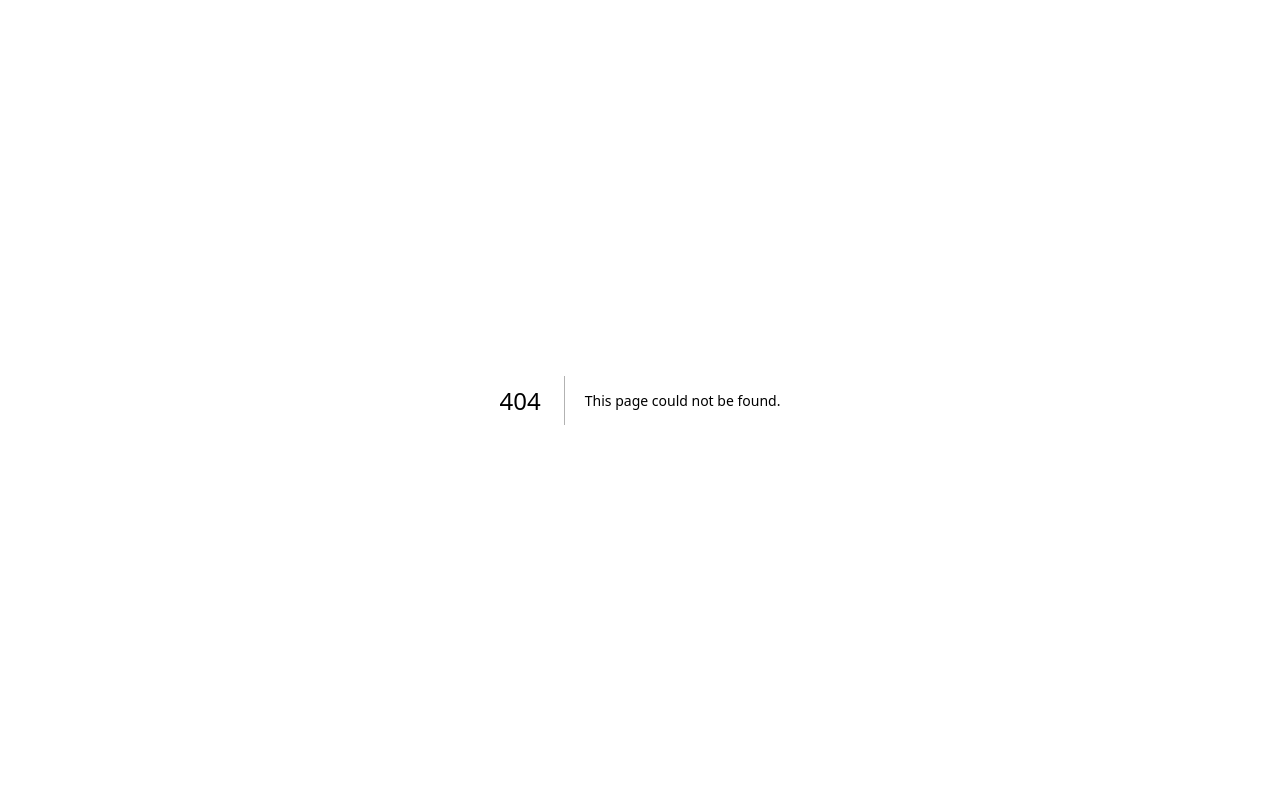
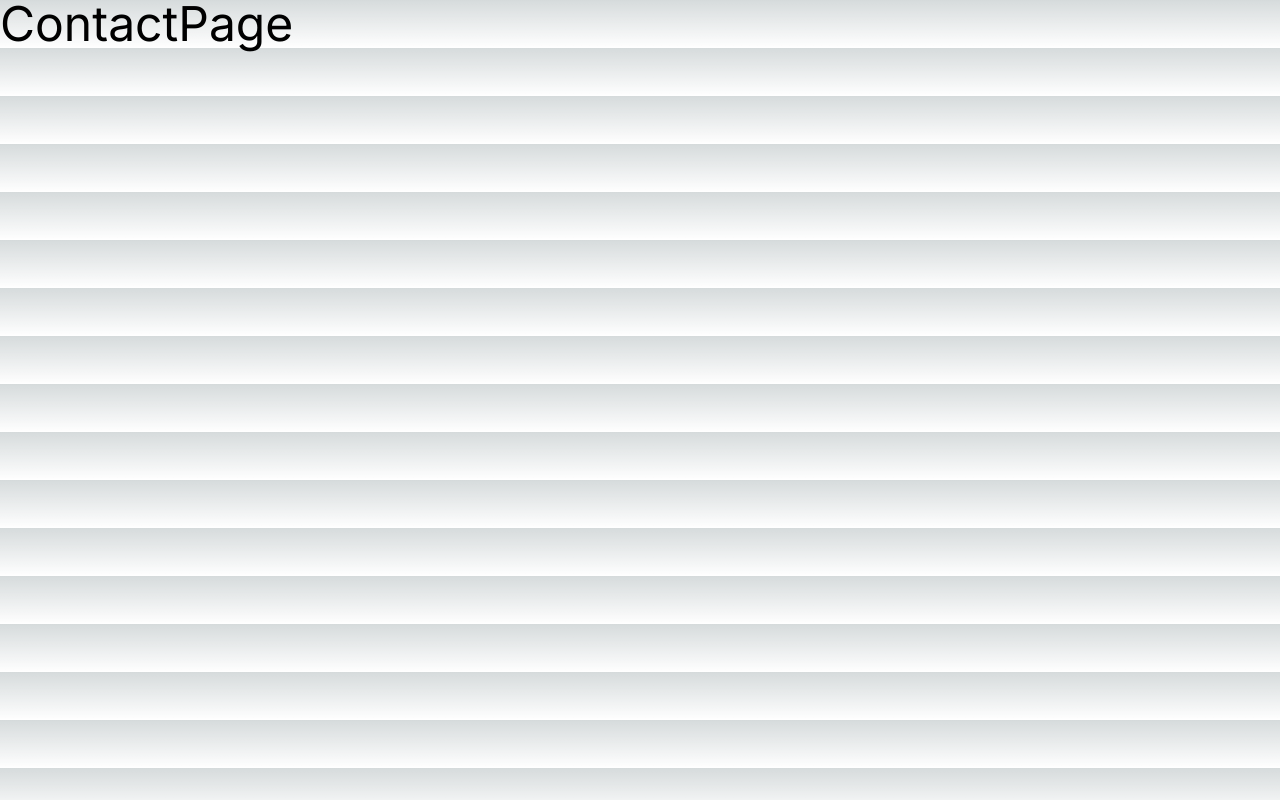
Before and after one commit to fredo09/curso-next-steps, a Next.js app: page /contact in a window 1280 px wide. Before the commit this address had no page. Built offline with nearby package versions, Linux system fonts and the light colour scheme.

Commit message:
add pages in next project

```diff
--- /dev/null
+++ b/app/about/page.tsx
@@ -0,0 +1,6 @@
+
+export default function AboutPage () {
+  return (
+    <div className="text-5xl">About page</div>
+  )
+}
--- /dev/null
+++ b/app/contact/page.tsx
@@ -0,0 +1,3 @@
+export default function ContactPage() {
+  return <div className="text-5xl">ContactPage</div>;
+}
--- /dev/null
+++ b/app/pricing/page.tsx
@@ -0,0 +1,3 @@
+export default function PricingPage () {
+  return <div className="text-5xl">PricingPage</div>;
+};
```
